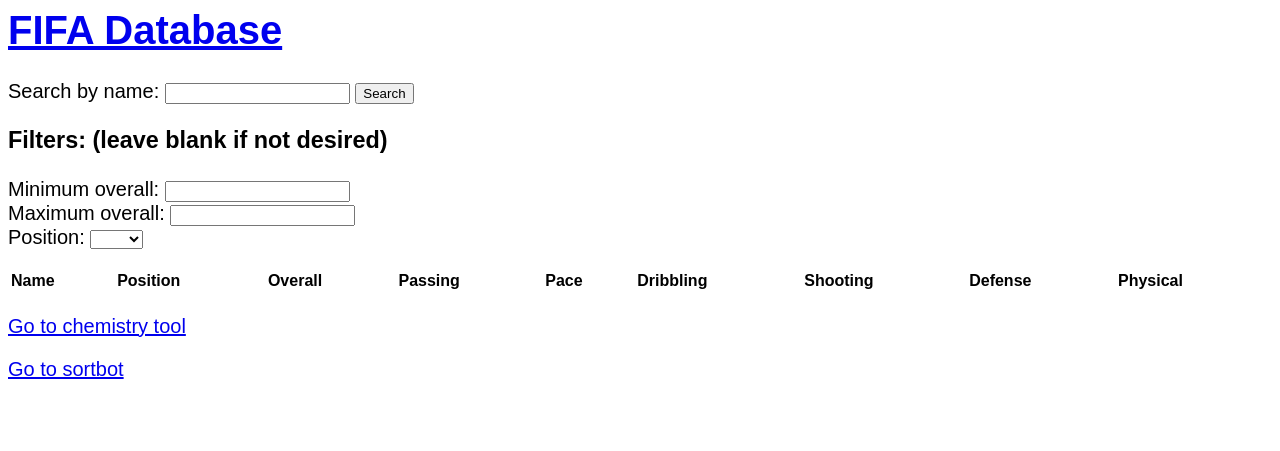
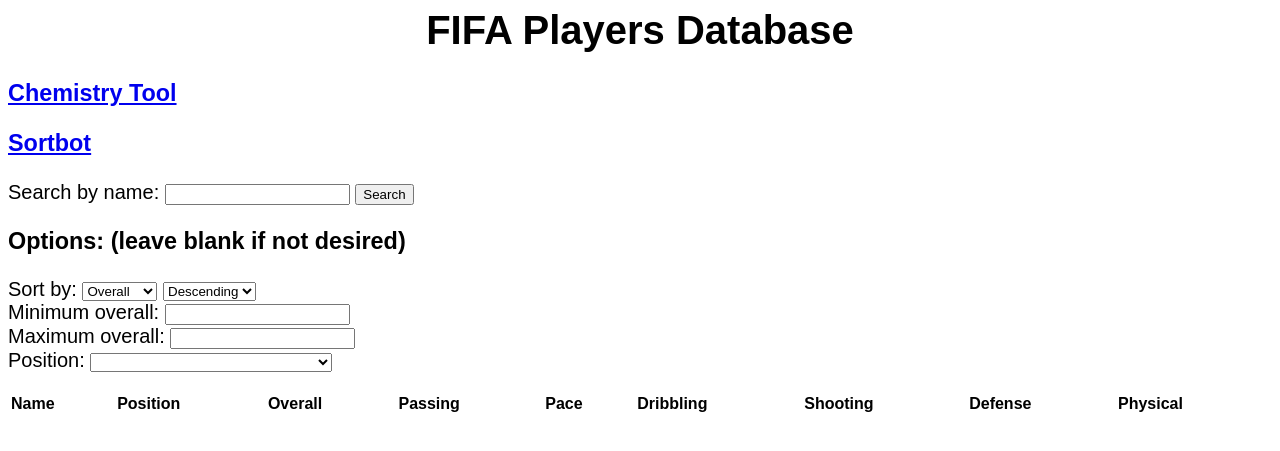
Before and after one commit to gurkanwar-singh/w4111-proj1, a Flask app: template webserver/templates/index.html in a window 1280 px wide. Shown: the top 451 px of the page. Run offline with Flask 2, Linux system fonts and the light colour scheme; the template is opened without the code that fills it, so the values that code supplies are empty; parts of the project's set-up code (start-up, migrations or seed data) failed here and were passed over.

Commit message:
search page pretty much done, took off pagination

```diff
--- a/webserver/server.py
+++ b/webserver/server.py
@@ -82,30 +82,7 @@ def teardown_request(exception):
 
 @app.route('/')
 def index():
-
-	print request.args
-
-	# Pagination
-	if "page" not in request.args:
-		page = 1
-	else:
-		if int(request.args["page"]) > 0:
-			page = int(request.args["page"])
-		else:
-			page = 1
-
-	# Get table data
-	cursor = g.conn.execute("SELECT p.pname, p.position, p.overall, p.passing, p.pace, p.dribbling, p.shooting, p.defense, p.physical FROM players p ORDER BY 3 DESC")
-	table_data = []
-	for row in cursor:
-		table_data.append(row)  # can also be accessed using result[0]
-	cursor.close()
-
-	data_to_send = table_data[(page-1)*50:(page*50)+1]
-
-	context = dict(data = data_to_send)
-
-	return render_template("index.html", **context)
+	return render_template("index.html")
 
 @app.route('/chemistry')
 def chemistry():
@@ -129,6 +106,10 @@ def search():
 		else:
 			page = 1
 
+	sortby = request.args["sortby"]
+
+	order = request.args["order"]
+
 	if request.args["min_overall"] == '':
 		min_overall = 0
 	else:
@@ -141,11 +122,17 @@ def search():
 
 	if request.args["position"] == 'null':
 		position = text("ANY(ARRAY['GK','CB','LB','RB','CDM','CM','CAM','LM','RM','LW','RW','CF','ST'])")
+	elif request.args["position"] == 'DEF':
+		position = text("ANY(ARRAY['CB','LB','RB'])")
+	elif request.args["position"] == 'MID':
+		position = text("ANY(ARRAY['CDM','CM','CAM','LM','RM'])")
+	elif request.args["position"] == 'ATT':
+		position = text("ANY(ARRAY['LW','RW','CF','ST'])")
 	else:
 		position = text("'%s'"%request.args["position"])
 
 	# Get table data
-	query = text("SELECT p.pname, p.position, p.overall, p.passing, p.pace, p.dribbling, p.shooting, p.defense, p.physical FROM players p WHERE p.overall >= %s AND p.overall <= %s AND p.position = %s AND p.pname ILIKE '%%%s%%' ORDER BY 3 DESC" % (min_overall, max_overall, position, request.args['name']))
+	query = text("SELECT p.pname, p.position, p.overall, p.passing, p.pace, p.dribbling, p.shooting, p.defense, p.physical FROM players p WHERE p.overall >= %s AND p.overall <= %s AND p.position = %s AND p.pname ILIKE '%%%s%%' ORDER BY %s %s" % (min_overall, max_overall, position, request.args['name'], sortby, order))
 	print query
 	cursor = g.conn.execute(query)
 	table_data = []
@@ -153,7 +140,8 @@ def search():
 		table_data.append(row)
 	cursor.close()
 
-	data_to_send = table_data[(page-1)*50:(page*50)+1]
+	#data_to_send = table_data[(page-1)*50:(page*50)+1]
+	data_to_send = table_data
 
 	context = dict(data = data_to_send)
 
--- a/webserver/templates/index.html
+++ b/webserver/templates/index.html
@@ -9,16 +9,40 @@
 
 <body>
 	<div>
-  		<h1><a href="/">FIFA Database</a></h1>
+
+		<div style="width=100%;text-align:center"><h1>FIFA Players Database</h1></div>
+		<div style="width=100%">
+			<h3><a href='/chemistry'>Chemistry Tool</a></h3>
+			<h3><a href='/sortbot'>Sortbot</a></h3>
+		</div>
 
 		<form method="GET" action="/search">
 			<div> Search by name: <input type="text" name="name"> <input type="submit" value="Search"></div>
-			<h3>Filters: (leave blank if not desired) </h3>
+			<h3>Options: (leave blank if not desired) </h3>
+			<div> Sort by:
+				<select name="sortby">
+					<option value="3">Overall</option>
+					<option value="1">Name</option>
+					<option value="4">Passing</option>
+					<option value="5">Pace</option>
+					<option value="6">Dribbling</option>
+					<option value="7">Shooting</option>
+					<option value="8">Defense</option>
+					<option value="9">Physical</option>
+				</select>
+				<select name="order">
+					<option value="DESC">Descending</option>
+					<option value="ASC">Ascending</option>
+				</select>
+			</div>
 			<div> Minimum overall: <input type="text" name="min_overall"> </div>
 			<div> Maximum overall: <input type="text" name="max_overall"> </div>
 			<div> Position:
 				<select name="position">
 					<option value="null"></option>
+					<option value="DEF">Defender (CB, LB, RB)</option>
+					<option value="MID">Midfielder (CDM, CM, CAM, LM, RM)</option>
+					<option value="ATT">Attacker (LW, RW, CF, ST)</option>
 					<option value="GK">GK</option>
 					<option value="CB">CB</option>
 					<option value="LB">LB</option>
@@ -61,12 +85,6 @@
   		</table>
 	</div>
 
-<p><a href="chemistry">Go to chemistry tool</a></p>
-<p><a href="sortbot">Go to sortbot</a></p>
-
-<!-- <form method="POST" action="/add">
-<p>Name of new computer scientist: <input type="text" name="name"> <input type="submit" value="Add"></p>
-</form>-->
 
 </body>
 
```
Also changed, not shown: 2 other files.
